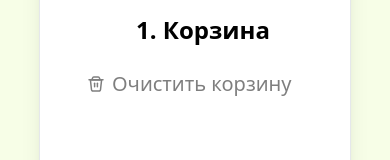
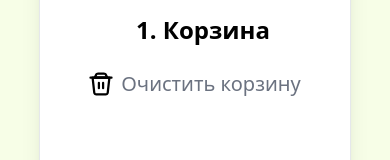
Before and after one commit to hertzxq/HertzxqSnickers, a Vue app: page /purchase in a window 390 px wide. Shown: the part 400-560 px from the top of the page. Built offline with nearby package versions, Linux system fonts and the light colour scheme; what vue-sweetalert2 would draw is missing.

Commit message:
small fixes

```diff
--- a/src/Pages/Purchase.vue
+++ b/src/Pages/Purchase.vue
@@ -80,9 +80,11 @@ const errorOrder = () => {
       <div class="roundCart border w-full lg:w-10/12 mt-12 lg:mt-24 lg:ml-16 p-4 lg:p-8">
         <div class="flex flex-col lg:flex-row justify-between m-8 border-slate-20">
           <h1 class="font-bold text-2xl pl-4 lg:pl-10 text-center lg:text-left mt-6">1. Корзина</h1>
-          <button @click="deleteAllCarts" class="flex w-full lg:w-8/12 lg:pl-80 opacity-50 text-xl mt-6">
-            <img src="/bin.svg" class="mt-1.5 mr-2" alt="bin" />Очистить корзину
-          </button>
+          <button @click="deleteAllCarts" class="flex items-center justify-center w-full lg:w-8/12 lg:pl-80 text-gray-500 hover:text-gray-700 text-xl mt-6 transition-opacity">
+            <img src="/bin.svg" class="w-6 h-6 mr-2" alt="bin" /> <!-- Уменьшили размер иконки -->
+            Очистить корзину
+        </button>
+
         </div>
         <div v-if="purchaseItems.length > 0" v-auto-animate>
           <PurchaseCart
--- a/src/components/Carts/PurchaseCart.vue
+++ b/src/components/Carts/PurchaseCart.vue
@@ -15,12 +15,12 @@ const counterPurchase = ref(1);
 const MinusIncrement = () => {
   if (counterPurchase.value > 1) {
     counterPurchase.value--;
-    emit('updateQuantity', counterPurchase.value);  // Отправляем новое количество в родительский компонент
+    emit('updateQuantity', counterPurchase.value);
   }
 };
 const PlusIncrement = () => {
   counterPurchase.value++;
-  emit('updateQuantity', counterPurchase.value);  // Отправляем новое количество в родительский компонент
+  emit('updateQuantity', counterPurchase.value);
 };
 
 </script>
```
